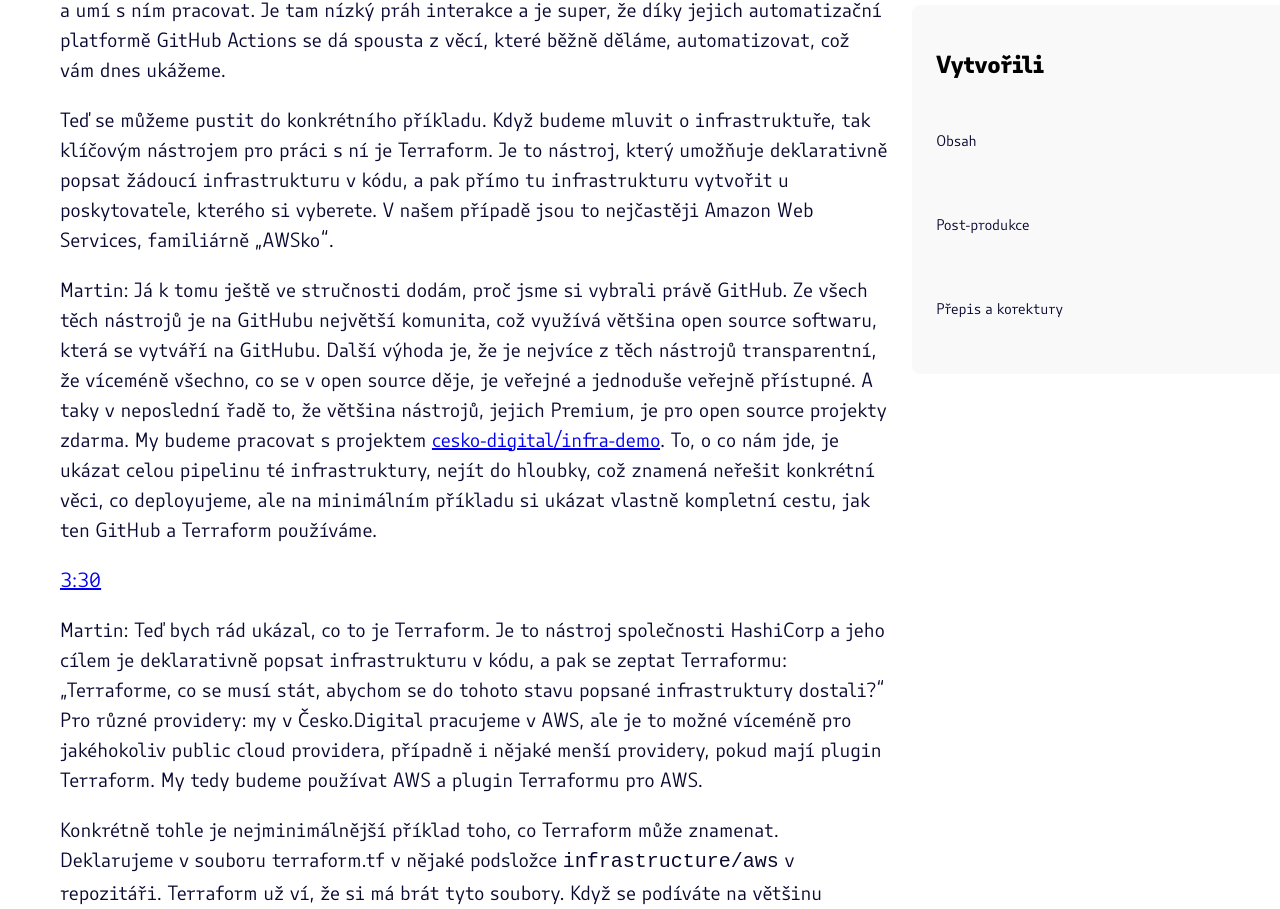
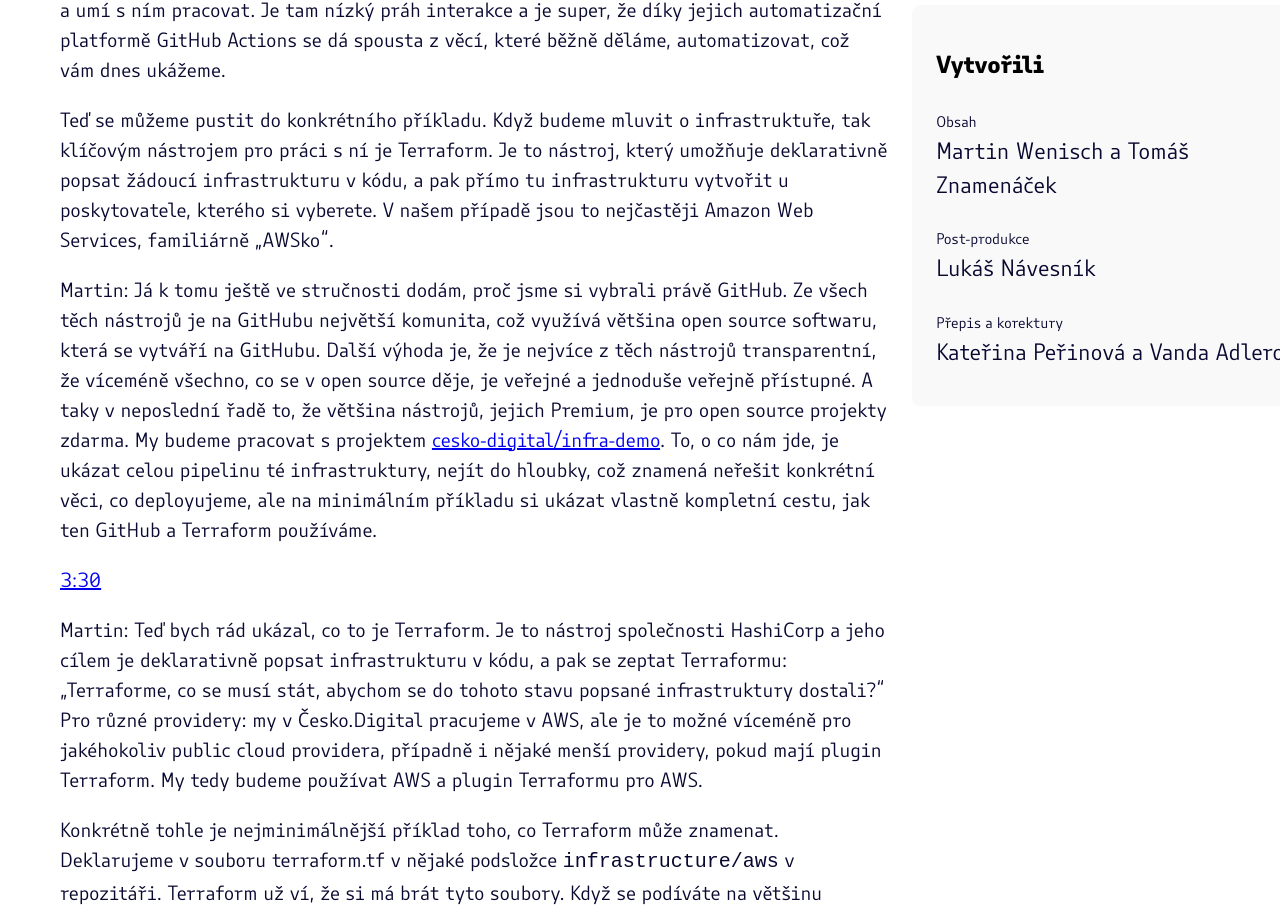
Before and after one commit to Oshima-921/airtable-app, a Next.js app: page /cedu/devtalk-1-infrastruktura in a window 1280 px wide. Shown: the part 1189-2098 px from the top of the page. Built offline with nearby package versions, Linux system fonts and the light colour scheme.

Commit message:
Fix credits for č.edu videos

```diff
--- a/components/cedu/content-box/index.tsx
+++ b/components/cedu/content-box/index.tsx
@@ -65,7 +65,7 @@ export const CreditsBox: React.FC<CreditsBoxProps> = ({ credits }) => {
         return (
           <CreditsCell key={index}>
             <Typography.BodySmall>{credit.title}</Typography.BodySmall>
-            <Typography.BodyBig>{credit.names}</Typography.BodyBig>
+            <Typography.BodyBig>{credit.name}</Typography.BodyBig>
           </CreditsCell>
         );
       })}
--- a/lib/cedu.ts
+++ b/lib/cedu.ts
@@ -31,7 +31,7 @@ export interface PortalVideoResource {
 
 export interface PortalVideoCredit {
   title: string;
-  names: string;
+  name: string;
 }
 
 const postsDirectory = join(process.cwd(), "content/cedu");
```
